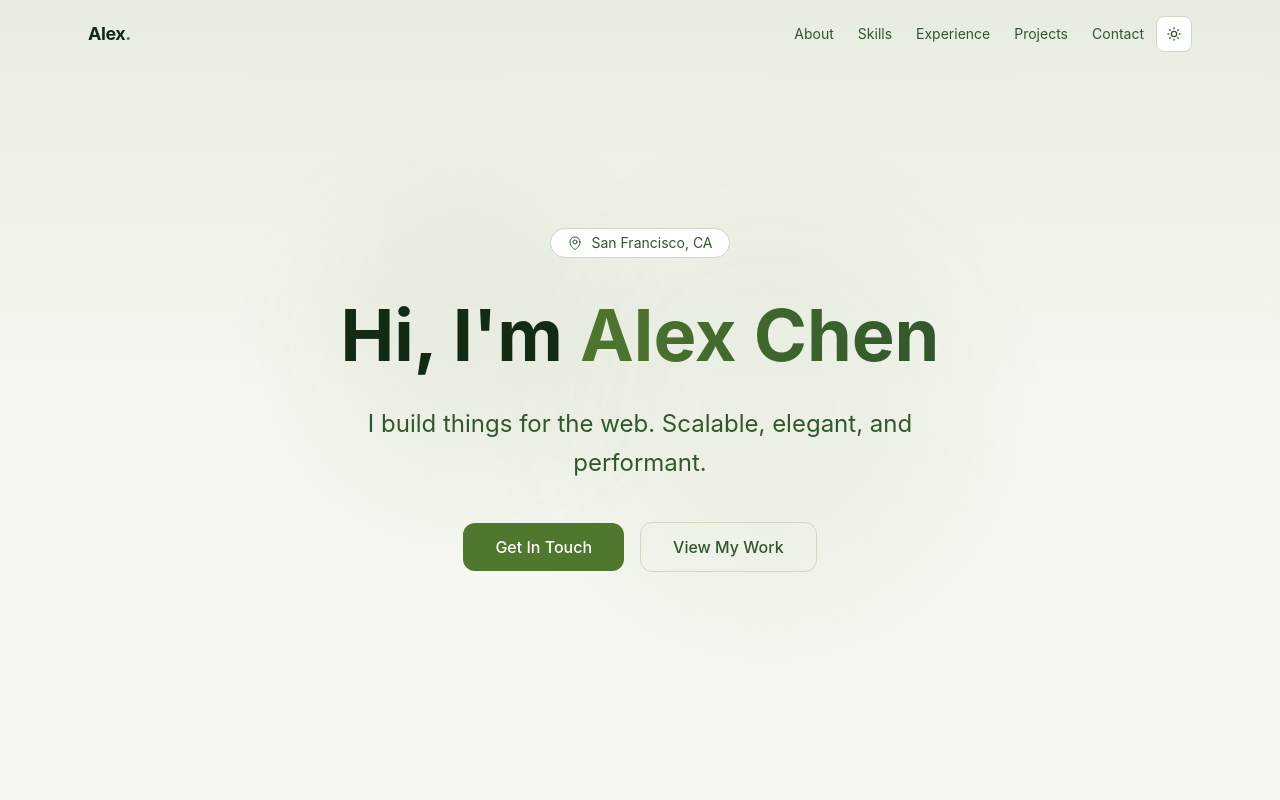
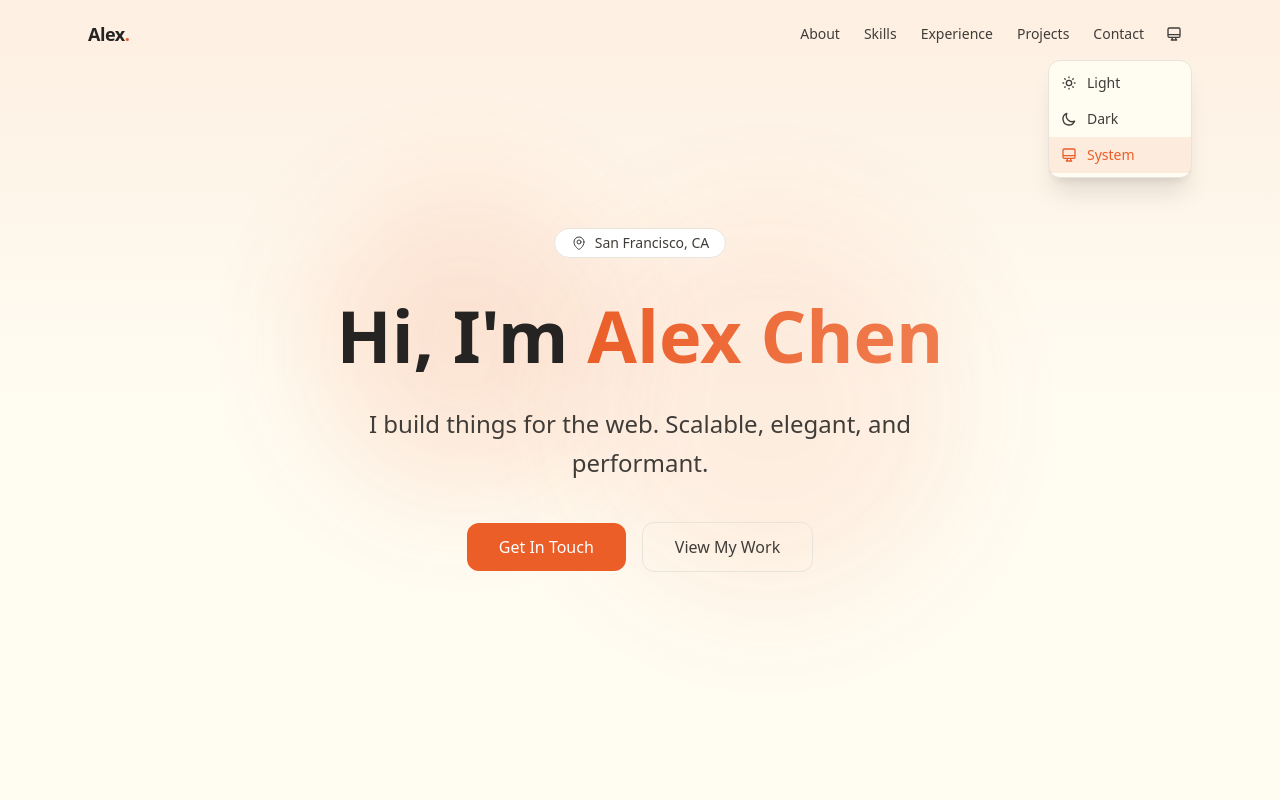
Before and after one commit to anupamabhay/Portfolio, a React (Vite) app: page / in a window 1280 px wide. Both pictures are taken after a click on the button "Switch theme". Shown: the top 800 px of the page. Built offline with nearby package versions, Linux system fonts and the light colour scheme.

Commit message:
feat: warm spice palette, Sora font, dropdown theme selector, blob drift animation, scroll progress bar, custom smooth scroll

```diff
--- a/index.html
+++ b/index.html
@@ -4,7 +4,7 @@
     <meta charset="UTF-8" />
     <link rel="icon" type="image/svg+xml" href="/favicon.svg" />
     <meta name="viewport" content="width=device-width, initial-scale=1.0" />
-    <script>
+    <script nonce="fouc">
       (function() {
         var theme = localStorage.getItem("portfolio-theme");
         var dark = theme === "dark" || (!theme && window.matchMedia("(prefers-color-scheme: dark)").matches);
@@ -14,12 +14,12 @@
     </script>
     <meta
       http-equiv="Content-Security-Policy"
-      content="default-src 'self'; script-src 'self'; style-src 'self' 'unsafe-inline' https://fonts.googleapis.com; font-src https://fonts.gstatic.com; img-src 'self' data: https://images.unsplash.com; connect-src 'self'; form-action mailto:; base-uri 'self'"
+      content="default-src 'self'; script-src 'self' 'nonce-fouc'; style-src 'self' 'unsafe-inline' https://fonts.googleapis.com; font-src https://fonts.gstatic.com; img-src 'self' data: https://images.unsplash.com; connect-src 'self'; form-action mailto:; base-uri 'self'"
     />
-    <meta name="theme-color" content="#132a13" />
+    <meta name="theme-color" content="#252422" />
     <link rel="preconnect" href="https://fonts.googleapis.com" />
     <link rel="preconnect" href="https://fonts.gstatic.com" crossorigin />
-    <link href="https://fonts.googleapis.com/css2?family=Inter:wght@300;400;500;600;700;800&display=swap" rel="stylesheet" />
+    <link href="https://fonts.googleapis.com/css2?family=Sora:wght@300;400;500;600;700;800&display=swap" rel="stylesheet" />
     <title>Alex Chen | Software Developer</title>
   </head>
   <body>
--- a/src/App.tsx
+++ b/src/App.tsx
@@ -1,3 +1,4 @@
+import { ScrollProgress } from "./components/ScrollProgress"
 import { Navbar } from "./components/Navbar"
 import { Hero } from "./components/Hero"
 import { About } from "./components/About"
@@ -10,6 +11,7 @@ import { Footer } from "./components/Footer"
 function App() {
   return (
     <div className="min-h-screen bg-surface text-content antialiased transition-colors">
+      <ScrollProgress />
       <Navbar />
       <main>
         <Hero />
--- a/src/components/Hero.tsx
+++ b/src/components/Hero.tsx
@@ -8,8 +8,8 @@ export function Hero() {
     >
       <div className="absolute inset-0 bg-gradient-to-b from-accent/8 via-transparent to-surface pointer-events-none" />
 
-      <div className="absolute top-1/4 left-1/4 w-72 h-72 bg-accent/15 rounded-full blur-3xl animate-pulse-glow" />
-      <div className="absolute bottom-1/4 right-1/4 w-96 h-96 bg-accent/8 rounded-full blur-3xl animate-pulse-glow" style={{ animationDelay: "1.5s" }} />
+      <div className="absolute top-1/4 left-1/4 w-72 h-72 bg-accent/20 rounded-full blur-3xl animate-blob-drift animate-pulse-glow" />
+      <div className="absolute bottom-1/4 right-1/4 w-96 h-96 bg-accent/12 rounded-full blur-3xl animate-blob-drift-2 animate-pulse-glow" />
 
       <div className="relative z-10 text-center px-6 max-w-4xl mx-auto">
         <div className="inline-flex items-center gap-2 px-4 py-1.5 rounded-full border border-edge bg-surface-secondary text-sm text-content-secondary mb-8">
--- a/src/components/Navbar.tsx
+++ b/src/components/Navbar.tsx
@@ -1,46 +1,92 @@
-import { useEffect, useState } from "react"
+import { useEffect, useRef, useState } from "react"
 import { personal } from "../data/portfolio"
 import { useTheme } from "../contexts/ThemeContext"
+import { scrollToSection } from "../utils/scroll"
 
 const links = [
-  { label: "About", href: "#about" },
-  { label: "Skills", href: "#skills" },
-  { label: "Experience", href: "#experience" },
-  { label: "Projects", href: "#projects" },
-  { label: "Contact", href: "#contact" },
+  { label: "About", id: "about" },
+  { label: "Skills", id: "skills" },
+  { label: "Experience", id: "experience" },
+  { label: "Projects", id: "projects" },
+  { label: "Contact", id: "contact" },
 ]
 
+const sun = (
+  <svg className="w-4 h-4" fill="none" viewBox="0 0 24 24" stroke="currentColor" strokeWidth={2}>
+    <path strokeLinecap="round" strokeLinejoin="round" d="M12 3v1m0 16v1m9-9h-1M4 12H3m15.364 6.364l-.707-.707M6.343 6.343l-.707-.707m12.728 0l-.707.707M6.343 17.657l-.707.707M16 12a4 4 0 11-8 0 4 4 0 018 0z" />
+  </svg>
+)
+
+const moon = (
+  <svg className="w-4 h-4" fill="none" viewBox="0 0 24 24" stroke="currentColor" strokeWidth={2}>
+    <path strokeLinecap="round" strokeLinejoin="round" d="M20.354 15.354A9 9 0 018.646 3.646 9.003 9.003 0 0012 21a9.003 9.003 0 008.354-5.646z" />
+  </svg>
+)
+
+const monitor = (
+  <svg className="w-4 h-4" fill="none" viewBox="0 0 24 24" stroke="currentColor" strokeWidth={2}>
+    <path strokeLinecap="round" strokeLinejoin="round" d="M9.75 17L9 20l-1 1h8l-1-1-.75-3M3 13h18M5 17h14a2 2 0 002-2V5a2 2 0 00-2-2H5a2 2 0 00-2 2v10a2 2 0 002 2z" />
+  </svg>
+)
+
+const iconMap = { light: sun, dark: moon, system: monitor } as const
+
 function ThemeToggle() {
-  const { theme, resolved, cycleTheme } = useTheme()
+  const { theme, resolved, setTheme } = useTheme()
+  const [open, setOpen] = useState(false)
+  const ref = useRef<HTMLDivElement>(null)
 
-  const icon = {
-    light: (
-      <svg className="w-4 h-4" fill="none" viewBox="0 0 24 24" stroke="currentColor">
-        <path strokeLinecap="round" strokeLinejoin="round" strokeWidth={2} d="M12 3v1m0 16v1m9-9h-1M4 12H3m15.364 6.364l-.707-.707M6.343 6.343l-.707-.707m12.728 0l-.707.707M6.343 17.657l-.707.707M16 12a4 4 0 11-8 0 4 4 0 018 0z" />
-      </svg>
-    ),
-    dark: (
-      <svg className="w-4 h-4" fill="none" viewBox="0 0 24 24" stroke="currentColor">
-        <path strokeLinecap="round" strokeLinejoin="round" strokeWidth={2} d="M20.354 15.354A9 9 0 018.646 3.646 9.003 9.003 0 0012 21a9.003 9.003 0 008.354-5.646z" />
-      </svg>
-    ),
-    system: (
-      <svg className="w-4 h-4" fill="none" viewBox="0 0 24 24" stroke="currentColor">
-        <path strokeLinecap="round" strokeLinejoin="round" strokeWidth={2} d="M9.75 17L9 20l-1 1h8l-1-1-.75-3M3 13h18M5 17h14a2 2 0 002-2V5a2 2 0 00-2-2H5a2 2 0 00-2 2v10a2 2 0 002 2z" />
-      </svg>
-    ),
-  }
+  useEffect(() => {
+    if (!open) return
+    const handler = (e: MouseEvent) => {
+      if (ref.current && !ref.current.contains(e.target as Node)) setOpen(false)
+    }
+    const keyHandler = (e: KeyboardEvent) => {
+      if (e.key === "Escape") setOpen(false)
+    }
+    document.addEventListener("mousedown", handler)
+    document.addEventListener("keydown", keyHandler)
+    return () => {
+      document.removeEventListener("mousedown", handler)
+      document.removeEventListener("keydown", keyHandler)
+    }
+  }, [open])
+
+  const options = [
+    { value: "light" as const, label: "Light", icon: sun },
+    { value: "dark" as const, label: "Dark", icon: moon },
+    { value: "system" as const, label: "System", icon: monitor },
+  ]
 
   return (
-    <button
-      onClick={cycleTheme}
-      className="w-9 h-9 rounded-lg border border-edge bg-surface-secondary flex items-center justify-center text-content-secondary hover:text-content transition-all"
-      aria-label={`Switch to ${resolved === "dark" ? "light" : "dark"} mode`}
-      aria-pressed={resolved === "dark"}
-      title={`Theme: ${theme}`}
-    >
-      {icon[theme]}
-    </button>
+    <div ref={ref} className="relative">
+      <button
+        onClick={() => setOpen(!open)}
+        className="w-9 h-9 flex items-center justify-center text-content-secondary hover:text-content transition-colors rounded-lg"
+        aria-label="Switch theme"
+        aria-pressed={resolved === "dark"}
+      >
+        {iconMap[theme]}
+      </button>
+      {open && (
+        <div className="absolute right-0 top-full mt-2 w-36 rounded-xl border border-edge bg-surface shadow-xl py-1 z-50">
+          {options.map((opt) => (
+            <button
+              key={opt.value}
+              onClick={() => { setTheme(opt.value); setOpen(false) }}
+              className={`w-full flex items-center gap-2.5 px-3 py-2 text-sm transition-colors ${
+                theme === opt.value
+                  ? "text-accent bg-accent/10"
+                  : "text-content-secondary hover:text-content hover:bg-surface-secondary"
+              }`}
+            >
+              {opt.icon}
+              {opt.label}
+            </button>
+          ))}
+        </div>
+      )}
+    </div>
   )
 }
 
@@ -65,6 +111,7 @@ export function Navbar() {
       <div className="max-w-6xl mx-auto flex items-center justify-between px-6 py-4">
         <a
           href="#hero"
+          onClick={(e) => { e.preventDefault(); scrollToSection("hero") }}
           className="text-lg font-bold text-content tracking-tight"
         >
           {personal.name.split(" ")[0]}<span className="text-accent">.</span>
@@ -74,8 +121,9 @@ export function Navbar() {
           <div className="hidden md:flex items-center gap-6">
             {links.map((link) => (
               <a
-                key={link.href}
-                href={link.href}
+                key={link.id}
+                href={`#${link.id}`}
+                onClick={(e) => { e.preventDefault(); scrollToSection(link.id) }}
                 className="text-sm text-content-secondary hover:text-content transition-colors"
               >
                 {link.label}
@@ -105,9 +153,9 @@ export function Navbar() {
         <div className="md:hidden bg-surface border-t border-edge px-6 py-4 space-y-3">
           {links.map((link) => (
             <a
-              key={link.href}
-              href={link.href}
-              onClick={() => setOpen(false)}
+              key={link.id}
+              href={`#${link.id}`}
+              onClick={(e) => { e.preventDefault(); scrollToSection(link.id); setOpen(false) }}
               className="block text-sm text-content-secondary hover:text-content transition-colors"
             >
               {link.label}
--- /dev/null
+++ b/src/components/ScrollProgress.tsx
@@ -0,0 +1,24 @@
+import { useEffect, useState } from "react"
+
+export function ScrollProgress() {
+  const [progress, setProgress] = useState(0)
+
+  useEffect(() => {
+    const handler = () => {
+      const scrollTop = window.scrollY
+      const docHeight = document.documentElement.scrollHeight - window.innerHeight
+      setProgress(docHeight > 0 ? (scrollTop / docHeight) * 100 : 0)
+    }
+    window.addEventListener("scroll", handler, { passive: true })
+    return () => window.removeEventListener("scroll", handler)
+  }, [])
+
+  return (
+    <div className="fixed top-0 left-0 right-0 h-0.5 z-[60] pointer-events-none">
+      <div
+        className="h-full bg-accent transition-all duration-150 ease-out"
+        style={{ width: `${progress}%` }}
+      />
+    </div>
+  )
+}
--- a/src/index.css
+++ b/src/index.css
@@ -11,38 +11,42 @@
   --color-accent: var(--theme-accent);
   --color-accent-light: var(--theme-accent-light);
   --color-accent-dark: var(--theme-accent-dark);
-  --font-sans: "Inter", system-ui, -apple-system, sans-serif;
+  --font-sans: "Sora", system-ui, -apple-system, sans-serif;
 }
 
 :root {
   color-scheme: light dark;
-  --theme-surface: #132a13;
-  --theme-surface-secondary: #1a3a1a;
-  --theme-surface-tertiary: #234523;
-  --theme-content: #ecf39e;
-  --theme-content-secondary: #b0c080;
-  --theme-content-muted: #8aaa78;
-  --theme-edge: #31572c;
-  --theme-accent: #4f772d;
-  --theme-accent-light: #90a955;
-  --theme-accent-dark: #31572c;
+  --theme-surface: #252422;
+  --theme-surface-secondary: #2e2b28;
+  --theme-surface-tertiary: #403d39;
+  --theme-content: #fffcf2;
+  --theme-content-secondary: #ccc5b9;
+  --theme-content-muted: #8a8580;
+  --theme-edge: #403d39;
+  --theme-accent: #eb5e28;
+  --theme-accent-light: #f07d4f;
+  --theme-accent-dark: #d14e1a;
 }
 
 :root.light {
-  --theme-surface: #f5f7f0;
+  --theme-surface: #fffcf2;
   --theme-surface-secondary: #ffffff;
-  --theme-surface-tertiary: #ecf39e;
-  --theme-content: #132a13;
-  --theme-content-secondary: #31572c;
-  --theme-content-muted: #5a7a4a;
-  --theme-edge: #d0d8c0;
-  --theme-accent: #4f772d;
-  --theme-accent-light: #31572c;
-  --theme-accent-dark: #132a13;
+  --theme-surface-tertiary: #e8e4dc;
+  --theme-content: #252422;
+  --theme-content-secondary: #403d39;
+  --theme-content-muted: #8a8580;
+  --theme-edge: #e8e4dc;
+  --theme-accent: #eb5e28;
+  --theme-accent-light: #f07d4f;
+  --theme-accent-dark: #c94d1e;
 }
 
 html {
   scroll-behavior: smooth;
+}
+
+section[id] {
+  scroll-margin-top: 80px;
 }
 
 @media (prefers-reduced-motion: no-preference) {
@@ -60,9 +64,18 @@ body {
   -moz-osx-font-smoothing: grayscale;
 }
 
-@keyframes float {
-  0%, 100% { transform: translateY(0px); }
-  50% { transform: translateY(-20px); }
+@keyframes blob-drift {
+  0%, 100% { transform: translate(0, 0) scale(1); }
+  25% { transform: translate(50px, -35px) scale(1.15); }
+  50% { transform: translate(-25px, 25px) scale(0.85); }
+  75% { transform: translate(35px, 40px) scale(1.05); }
+}
+
+@keyframes blob-drift-2 {
+  0%, 100% { transform: translate(0, 0) scale(1); }
+  25% { transform: translate(-40px, 50px) scale(1.1); }
+  50% { transform: translate(30px, -30px) scale(0.9); }
+  75% { transform: translate(-50px, -40px) scale(1.15); }
 }
 
 @keyframes pulse-glow {
@@ -75,12 +88,16 @@ body {
   to { opacity: 1; transform: translateY(0); }
 }
 
-.animate-float {
-  animation: float 6s ease-in-out infinite;
+.animate-blob-drift {
+  animation: blob-drift 20s ease-in-out infinite;
+}
+
+.animate-blob-drift-2 {
+  animation: blob-drift-2 25s ease-in-out infinite;
 }
 
 .animate-pulse-glow {
-  animation: pulse-glow 3s ease-in-out infinite;
+  animation: pulse-glow 4s ease-in-out infinite;
 }
 
 .animate-slide-up {
--- /dev/null
+++ b/src/utils/scroll.ts
@@ -0,0 +1,22 @@
+export function scrollToSection(id: string, offset = 80) {
+  const el = document.getElementById(id)
+  if (!el) return
+
+  const start = window.scrollY
+  const target = el.getBoundingClientRect().top + start - offset
+  const duration = 700
+  const startTime = performance.now()
+
+  function easeOutQuart(t: number) {
+    return 1 - Math.pow(1 - t, 4)
+  }
+
+  function step(now: number) {
+    const elapsed = now - startTime
+    const progress = Math.min(elapsed / duration, 1)
+    window.scrollTo(0, Math.round(start + (target - start) * easeOutQuart(progress)))
+    if (progress < 1) requestAnimationFrame(step)
+  }
+
+  requestAnimationFrame(step)
+}
```
